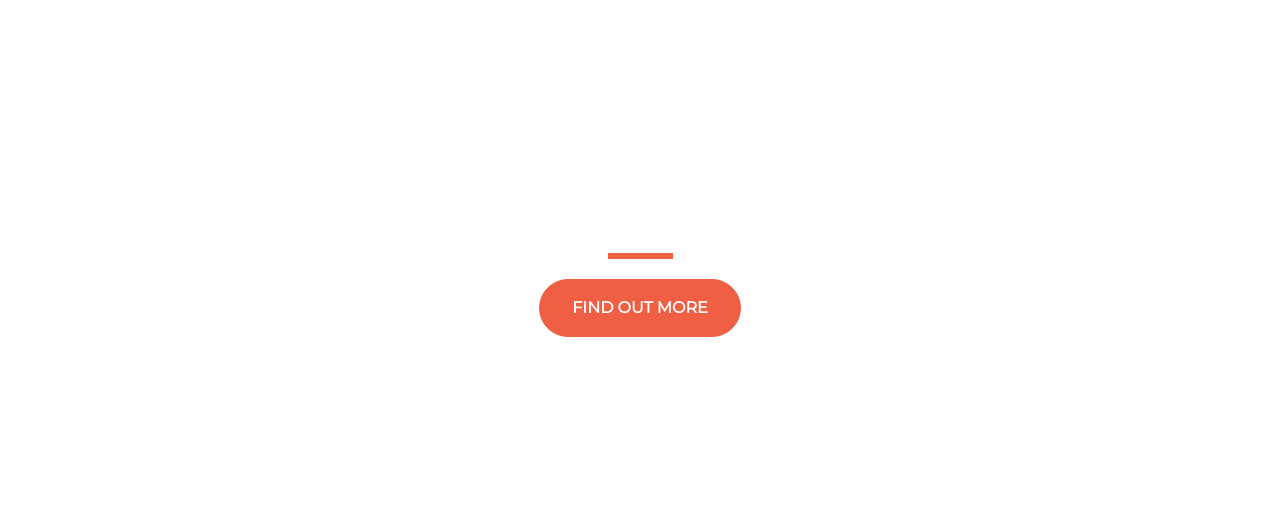
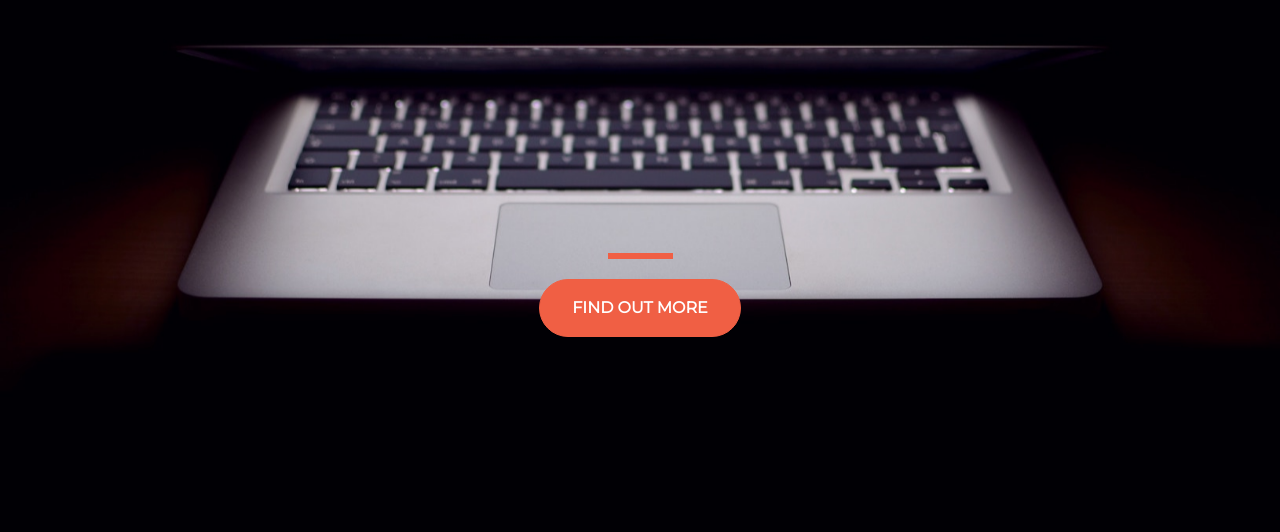
Before and after one commit to ShannonPosey/start-up-of-the-year, a plain HTML site: page index.html in a window 1280 px wide. Shown: the part 268-800 px from the top of the page. Drawn offline with nearby package versions, Linux system fonts and the light colour scheme.

Commit message:
Update style.css

```diff
--- a/style.css
+++ b/style.css
@@ -2,7 +2,7 @@ html, body {
   width: 100%;
   height: 100%;
   font-family: 'Montserrat', sans-serif;
-   background: url("/startup-landing-page/header.jpg") no-repeat center center fixed;
+   background: url("header.jpg") no-repeat center center fixed;
    -webkit-background-size: cover;
    -moz-background-size: cover;
    -o-background-size: cover;
```
